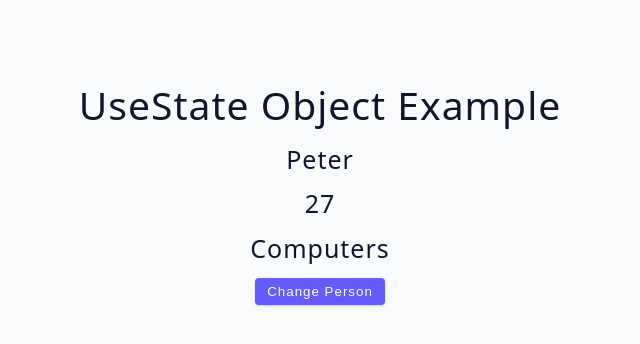
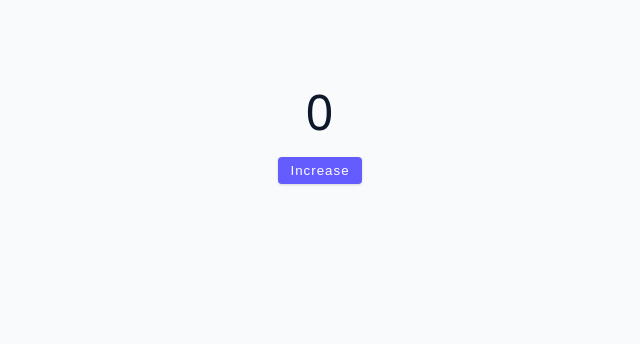
Before and after one commit to Crossroads30/advanced-react, a React (Vite) app: page / in a window 1280 px wide. Shown: the top 344 px of the page, without its empty margins (320-960 px from the left). Built offline with nearby package versions, Linux system fonts and the light colour scheme.

Commit message:
feat: add useState with prev state example

```diff
--- a/src/App.jsx
+++ b/src/App.jsx
@@ -1,4 +1,4 @@
-import Starter from './tutorial/01-useState/starter/04-useState-object'
+import Starter from './tutorial/01-useState/starter/05-useState-gotcha'
 
 function App() {
   return (
--- a/src/tutorial/01-useState/starter/05-useState-gotcha.jsx
+++ b/src/tutorial/01-useState/starter/05-useState-gotcha.jsx
@@ -1,5 +1,31 @@
+import { useState } from 'react'
+
 const UseStateGotcha = () => {
-  return <h2>useState "gotcha"</h2>;
-};
+	const [value, setValue] = useState(0)
 
-export default UseStateGotcha;
+	// const increment = () => {
+	// 	setValue(currentState => {
+	// 		const newState = currentState + 1
+	// 		return newState
+	// 	})
+  //   console.log(value)
+	// }
+	const increment = () => {
+    setTimeout(() => {
+      setValue((prev) => prev + 1) //we pass the previous state as the papam to the func inside 'setWhatever' of useState function & then return this new state(if this not in one line, we must use 'return' keyword!!!)
+    }, 3000)
+	}
+	console.log(value)
+
+
+	return (
+		<>
+			<h1>{value}</h1>
+			<button onClick={increment} type='button' className='btn'>
+				increase
+			</button>
+		</>
+	)
+}
+
+export default UseStateGotcha
```
